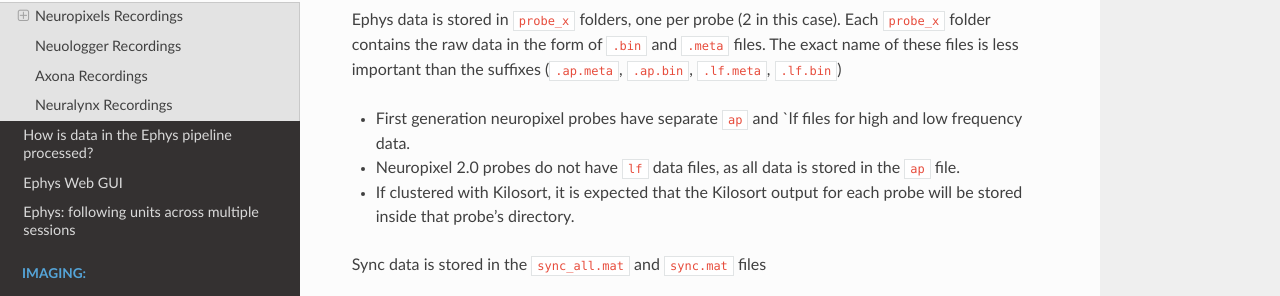
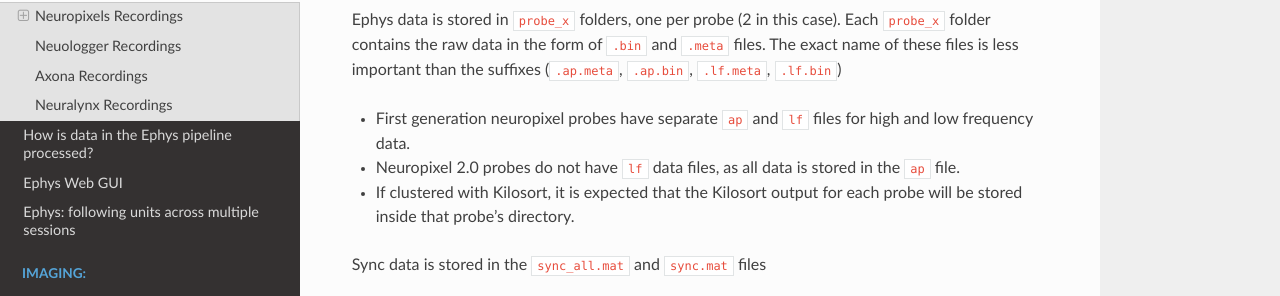
Before and after one commit to kavli-ntnu/dj-docs, a Sphinx documentation site: the page built from docs/ephys/folder_structure.md, in a window 1280 px wide and 900 px high, scrolled down 1048 px. Shown: the part 149-445 px from the top of the window. Built offline with Sphinx 7.4.7 and the Read the Docs theme 2.0.0, drawn with Linux system fonts in a browser that asks for light colours.

Commit message:
Fix typo

```diff
--- a/docs/ephys/folder_structure.md
+++ b/docs/ephys/folder_structure.md
@@ -46,7 +46,7 @@
 Tracking data is stored in the `motive` folder, and may either be in the `matmot` format, streamed via Matlab during acquisition, or in the `optitrack.csv` format output by Optitrack's software.
 
 Ephys data is stored in `probe_x` folders, one per probe (2 in this case). Each `probe_x` folder contains the raw data in the form of `.bin` and `.meta` files. The exact name of these files is less important than the suffixes (`.ap.meta`, `.ap.bin`, `.lf.meta`, `.lf.bin`)
-- First generation neuropixel probes have separate `ap` and `lf files for high and low frequency data.
+- First generation neuropixel probes have separate `ap` and `lf` files for high and low frequency data.
 - Neuropixel 2.0 probes do not have `lf` data files, as all data is stored in the `ap` file.
 - If clustered with Kilosort, it is expected that the Kilosort output for each probe will be stored inside that probe's directory.
 
```
